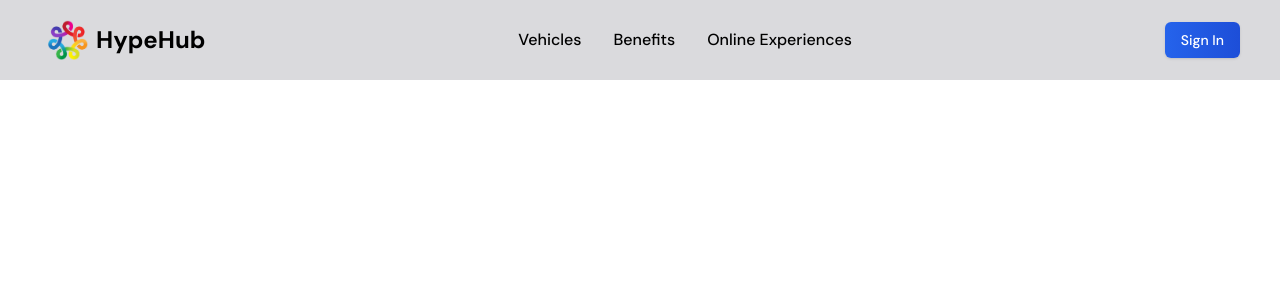
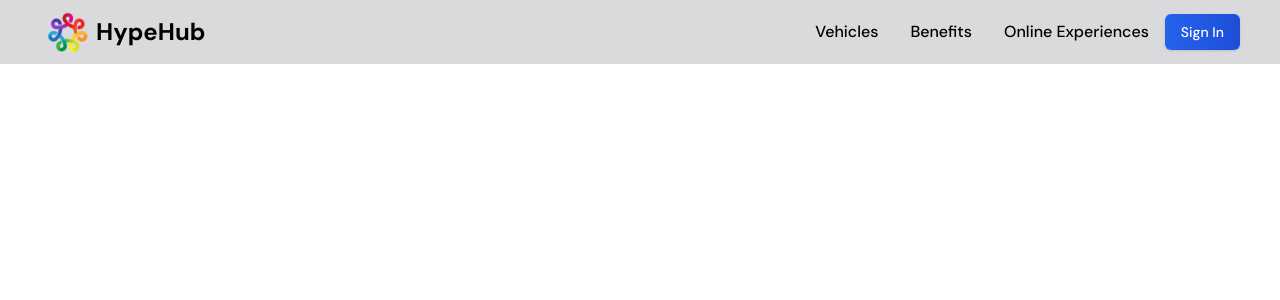
Before and after one commit to PhuocNguyen1703/Car-Rental, a Next.js app: page / in a window 1280 px wide. Shown: the top 300 px of the page. Built offline with nearby package versions, Linux system fonts and the light colour scheme.

Commit message:
update nextjs version

```diff
--- a/app/layout.tsx
+++ b/app/layout.tsx
@@ -2,6 +2,7 @@
 import "./globals.css";
 import { dm_sans } from "@/utils/fonts";
 import Navbar from "@/components/navbar/Navbar";
+
 
 export const metadata: Metadata = {
   title: "Car Rental",
--- a/components/navbar/Navbar.tsx
+++ b/components/navbar/Navbar.tsx
@@ -7,12 +7,12 @@
 
 const Navbar = () => {
   return (
-    <header className="fixed flex justify-between items-center w-full h-20 px-10 z-10 bg-black-200">
+    <header className="fixed flex justify-between items-center w-full h-16 px-10 z-10 bg-black-200">
       <Link href="/" className="flex items-center gap-2 ml-2">
         <Logo width={40} height={40} />
         <p className="text-2xl font-bold select-none">HypeHub</p>
       </Link>
-      <div>
+      <div className="flex items-center">
         {navLinks.map((link) => (
           <Link
             key={link.label}
@@ -22,8 +22,6 @@
             {link.label}
           </Link>
         ))}
-      </div>
-      <div className="flex items-center">
         <UserMenu />
       </div>
     </header>
--- a/package.json
+++ b/package.json
@@ -16,7 +16,7 @@
     "class-variance-authority": "^0.7.0",
     "clsx": "^2.1.0",
     "lucide-react": "^0.368.0",
-    "next": "14.1.4",
+    "next": "^14.2.3",
     "react": "^18",
     "react-dom": "^18",
     "tailwind-merge": "^2.2.2",
--- /dev/null
+++ b/types/index.ts
@@ -0,0 +1,5 @@
+
+export interface LogoProps {
+  height: number;
+  width: number;
+}
```
Also changed, not shown: components/Logo.tsx (+9 -8 lines), 1 other file (tests, documents, lock files or other folders).
